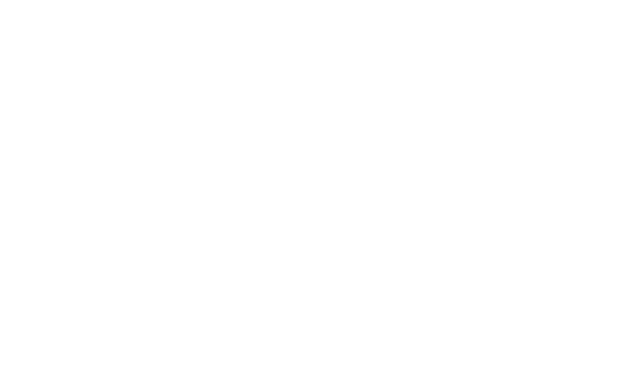
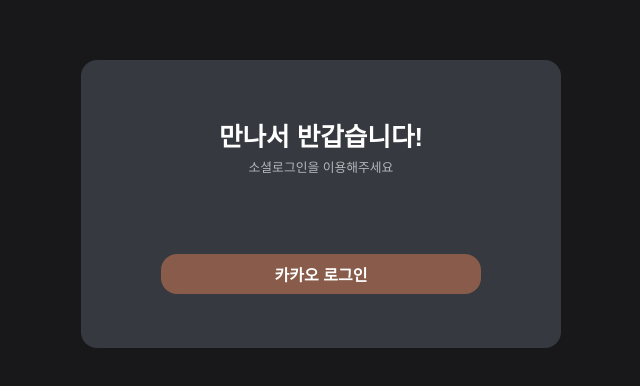
Before and after one commit to nakevin96/chatroom-front, a React (Create React App) app: page /login in a window 1280 px wide. Before the commit this address had no page. Shown: the part 196-582 px from the top of the page, without its empty margins (319-959 px from the left). Built offline with nearby package versions, Linux system fonts and the light colour scheme.

Commit message:
Login페이지 레이아웃 구현

```diff
--- a/src/App.tsx
+++ b/src/App.tsx
@@ -1,11 +1,13 @@
 import { BrowserRouter, Routes, Route } from 'react-router-dom';
 import { Home } from './pages/home';
+import { Login } from './pages/login';
 
 function App() {
   return (
     <BrowserRouter>
       <Routes>
         <Route path="/" element={<Home />} />
+        <Route path="/login" element={<Login />} />
       </Routes>
     </BrowserRouter>
   );
--- a/src/assets/colors/index.ts
+++ b/src/assets/colors/index.ts
@@ -7,10 +7,15 @@
 const COLOR_18181B: Property.Color = '#18181B';
 const COLOR_141415: Property.Color = '#141415';
 const COLOR_2D2D44: Property.Color = '#2d2d44';
+const COLOR_36393F: Property.Color = '#36393F';
+const COLOR_E9A825: Property.Color = '#E9A825';
+const COLOR_895B4A: Property.Color = '#895B4A';
 
 // color definition
 
 export const TEXT_FIELD_COLOR = COLOR_1A1A22;
 export const MAIN_COLOR_BASE = COLOR_18181B;
 export const MAIN_COLOR_DARK = COLOR_141415;
-export const THEME_COLOR = COLOR_2D2D44;
+export const LOGIN_THEME_COLOR = COLOR_36393F;
+export const THEME_COLOR = COLOR_E9A825;
+export const THEME_DARK_COLOR = COLOR_895B4A;
--- /dev/null
+++ b/src/components/snack-input/SnackInput.tsx
@@ -0,0 +1 @@
+export default function SnackInput() {}
--- /dev/null
+++ b/src/pages/login/Login.tsx
@@ -0,0 +1,75 @@
+import styled from 'styled-components';
+import { DefaultP, DefaultBoldP } from '../../assets/styles';
+import {
+  MAIN_COLOR_BASE,
+  LOGIN_THEME_COLOR,
+  THEME_DARK_COLOR,
+} from '../../assets/colors';
+
+const LoginButton = styled.button`
+  width: 20rem;
+  background-color: ${THEME_DARK_COLOR};
+  border: 0;
+  border-radius: 1rem;
+  padding: 0.5rem 0;
+
+  &:hover {
+    cursor: pointer;
+    opacity: 50%;
+  }
+`;
+
+const LoginContent = styled.section`
+  position: absolute;
+  top: 50%;
+  left: 50%;
+  transform: translate(-50%, -50%);
+  width: 28rem;
+  height: 16rem;
+  border-radius: 1rem;
+  background-color: ${LOGIN_THEME_COLOR};
+  padding: 1rem;
+  display: flex;
+  flex-direction: column;
+  justify-content: space-around;
+  align-items: center;
+`;
+
+const LoginDiv = styled.div`
+  width: 100vw;
+  height: 100vh;
+  background-color: ${MAIN_COLOR_BASE};
+`;
+
+const LoginInfoDiv = styled.div`
+  height: 4rem;
+  display: flex;
+  flex-direction: column;
+  justify-content: space-around;
+  align-items: center;
+`;
+
+const LoginTitleTypo = styled(DefaultBoldP)`
+  font-size: 1.6rem;
+`;
+
+const LoginMainTypo = styled(DefaultP)`
+  font-size: 0.8rem;
+  color: #b4b6ba;
+`;
+
+export default function Login() {
+  return (
+    <LoginDiv>
+      <LoginContent>
+        <LoginInfoDiv>
+          <LoginTitleTypo>만나서 반갑습니다!</LoginTitleTypo>
+          <LoginMainTypo>소셜로그인을 이용해주세요</LoginMainTypo>
+        </LoginInfoDiv>
+        <LoginButton>
+          <DefaultBoldP>카카오 로그인</DefaultBoldP>
+        </LoginButton>
+      </LoginContent>
+    </LoginDiv>
+  );
+}
--- /dev/null
+++ b/src/pages/login/index.ts
@@ -0,0 +1,3 @@
+import Login from './Login';
+
+export { Login };
```
